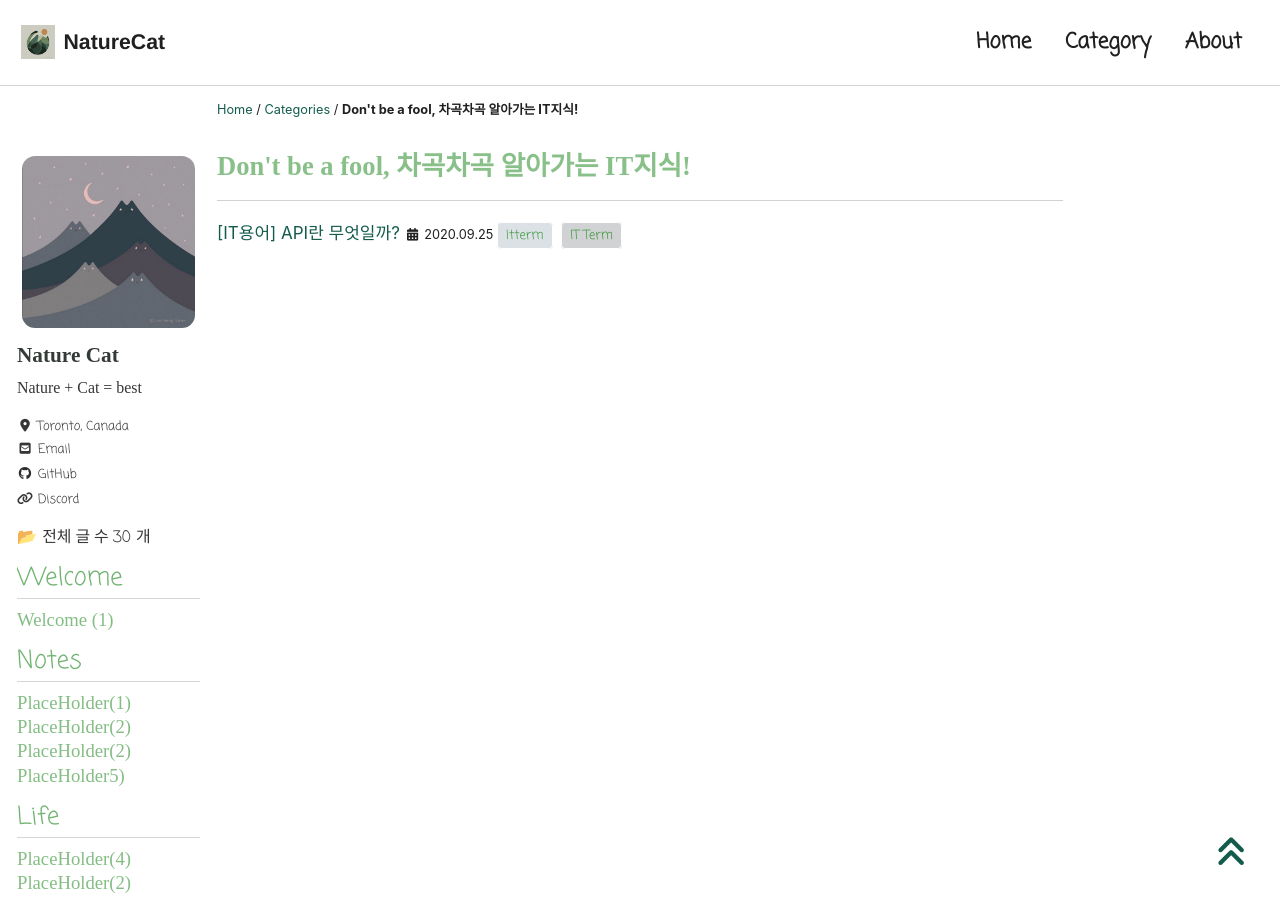
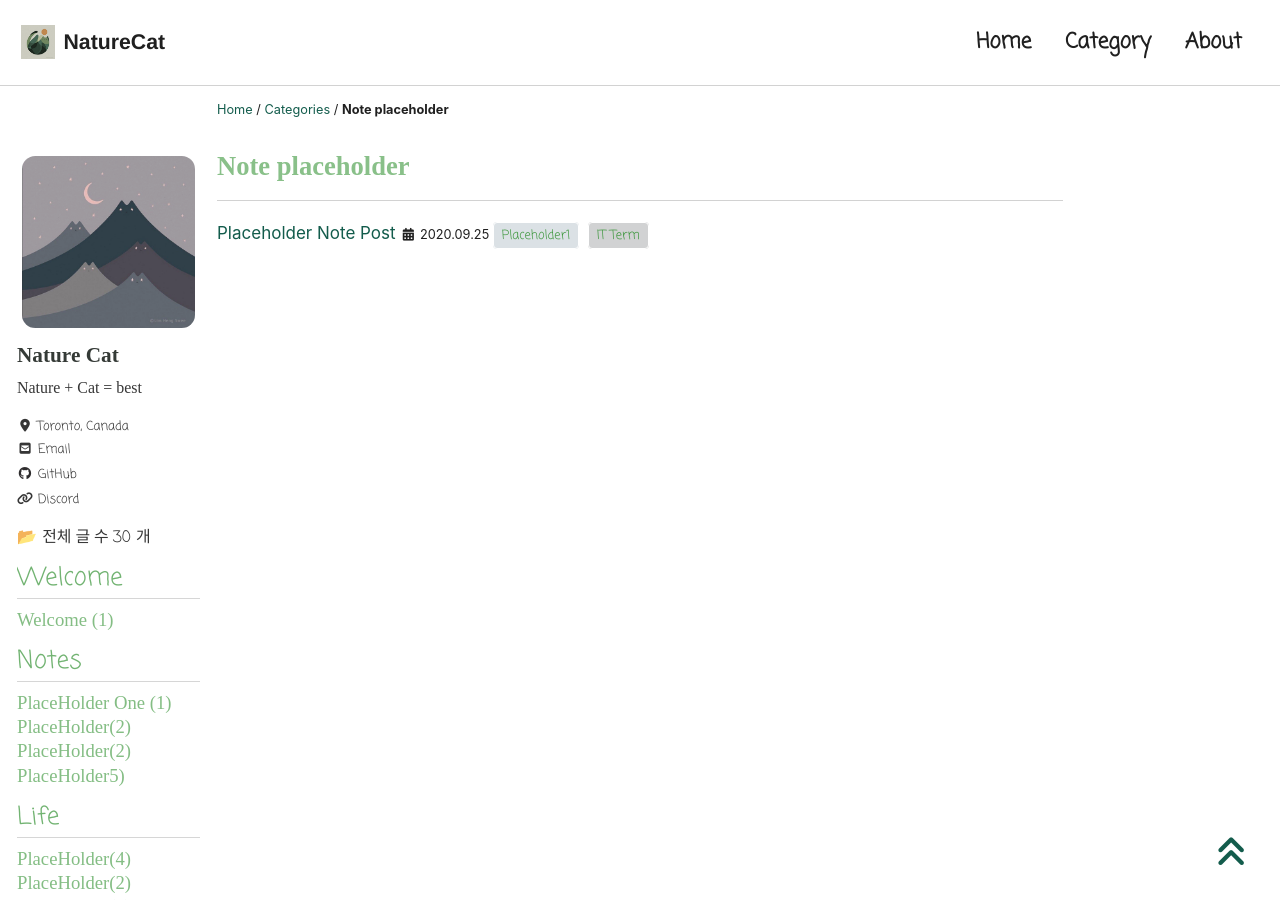
Before and after one commit to binyoon99/binyoon99.github.io, a Jekyll site: the page built from _pages/categories/category-placeholder.md, in a window 1280 px wide and 900 px high. Built offline with Jekyll 4.4.1, drawn with Linux system fonts in a browser that asks for light colours; cached includes are drawn as plain includes; nearby versions of some CDN libraries; some web fonts are replaced.

Commit message:
placeholder example

```diff
--- a/_includes/nav_list_main
+++ b/_includes/nav_list_main
@@ -21,8 +21,8 @@
         <span class="nav__sub-title">Notes</span>
             <ul>
                 {% for category in site.categories %}
-                    {% if category[0] == "Itterm" %}
-                        <li><a href="/categories/itterm" class="">PlaceHolder({{category[1].size}})</a></li>
+                    {% if category[0] == "Placeholder1" %}
+                        <li><a href="/categories/placeholder" class="">PlaceHolder One ({{category[1].size}})</a></li>
                     {% endif %}
                 {% endfor %}
             </ul>
--- a/_pages/categories/category-itterm.md
+++ b/_pages/categories/category-placeholder.md
@@ -1,7 +1,7 @@
 ---
-title: "Don't be a fool, 차곡차곡 알아가는 IT지식!"
+title: "Note placeholder"
 layout: archive
-permalink: categories/itterm
+permalink: categories/placeholder1
 author_profile: true
 sidebar_main: true
 ---
@@ -10,5 +10,5 @@ sidebar_main: true
 
 ***
 
-{% assign posts = site.categories.Itterm %}
+{% assign posts = site.categories.Placeholder1 %}
 {% for post in posts %} {% include archive-single2.html type=page.entries_layout %} {% endfor %}
--- a/_posts/Notes/Itterm/2022-08-14-api.md
+++ b/_posts/Notes/Placeholder1/2022-08-14-api.md
@@ -1,9 +1,9 @@
 ---
-title:  "[IT용어] API란 무엇일까?"
-excerpt: "IT 지식 스터디 노트"
+title:  "Placeholder Note Post"
+excerpt: "placeholder post"
 
 categories:
-  - Itterm
+  - Placeholder1
 tags:
   - [IT Term]
 
```
